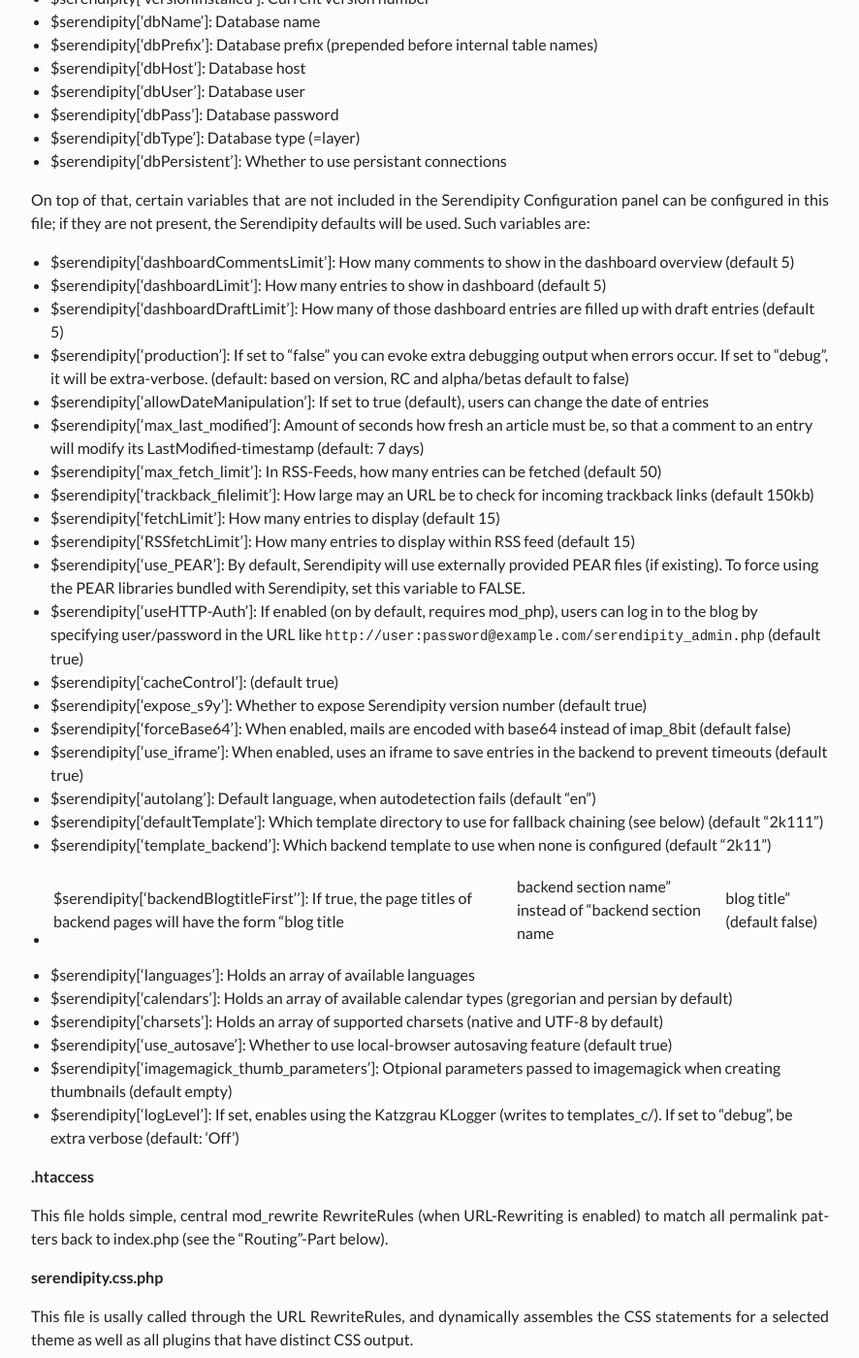
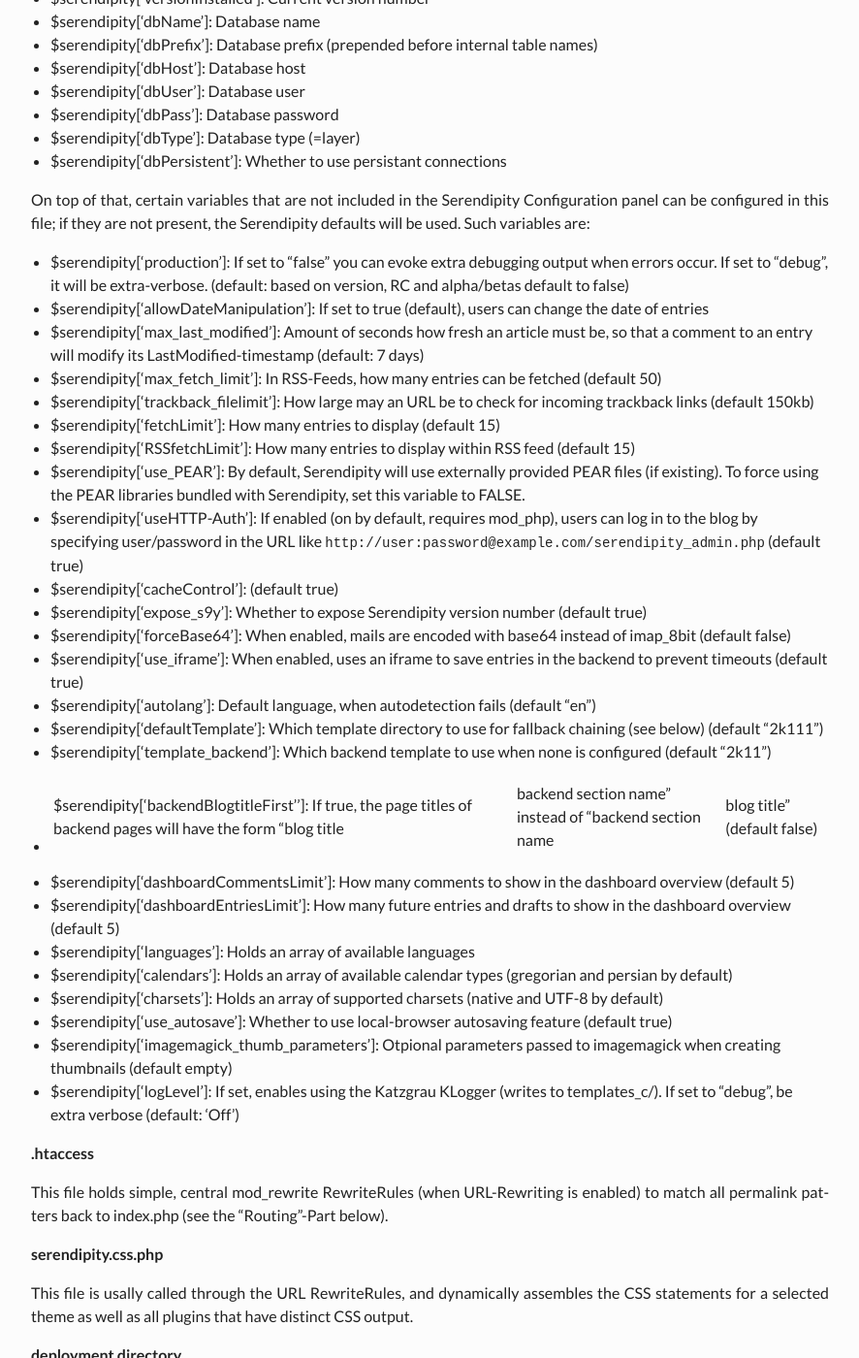
Before and after one commit to s9y/s9y.github.io, a Jekyll site: the page built from docs/developers/code-primer.md, in a window 1280 px wide and 1400 px high, scrolled down 1718 px. Shown: the whole window at 97% size, without its empty margins (339-1225 px from the left). Built offline with Jekyll 4.4.1, drawn with Linux system fonts in a browser that asks for light colours; nearby versions of some CDN libraries.

Commit message:
Add documentation for PR 493 in Serendipity
See s9y/Serendipity#493

Documentation updated and re-sorted list of
variables as they are in the config file.

Signed-off-by: Thomas Hochstein <thh@inter.net>

```diff
--- a/docs/developers/code-primer.md
+++ b/docs/developers/code-primer.md
@@ -45,9 +45,6 @@ The defined variables in this file by default are:
 
 On top of that, certain variables that are not included in the Serendipity Configuration panel can be configured in this file; if they are not present, the Serendipity defaults will be used. Such variables are:
 
-* $serendipity['dashboardCommentsLimit']: How many comments to show in the dashboard overview (default 5)
-* $serendipity['dashboardLimit']: How many entries to show in dashboard (default 5)
-* $serendipity['dashboardDraftLimit']: How many of those dashboard entries are filled up with draft entries (default 5)
 * $serendipity['production']: If set to "false" you can evoke extra debugging output when errors occur. If set to "debug", it will be extra-verbose. (default: based on version, RC and alpha/betas default to false)
 * $serendipity['allowDateManipulation']: If set to true (default), users can change the date of entries
 * $serendipity['max_last_modified']: Amount of seconds how fresh an article must be, so that a comment to an entry will modify its LastModified-timestamp (default: 7 days)
@@ -65,6 +62,8 @@ On top of that, certain variables that are not included in the Serendipity Confi
 * $serendipity['defaultTemplate']: Which template directory to use for fallback chaining (see below) (default "2k111")
 * $serendipity['template_backend']: Which backend template to use when none is configured (default "2k11")
 * $serendipity['backendBlogtitleFirst'']: If true, the page titles of backend pages will have the form "blog title | backend section name" instead of "backend section name | blog title" (default false)
+* $serendipity['dashboardCommentsLimit']: How many comments to show in the dashboard overview (default 5)
+* $serendipity['dashboardEntriesLimit']: How many future entries and drafts to show in the dashboard overview (default 5)
 * $serendipity['languages']: Holds an array of available languages
 * $serendipity['calendars']: Holds an array of available calendar types (gregorian and persian by default)
 * $serendipity['charsets']: Holds an array of supported charsets (native and UTF-8 by default)
```
